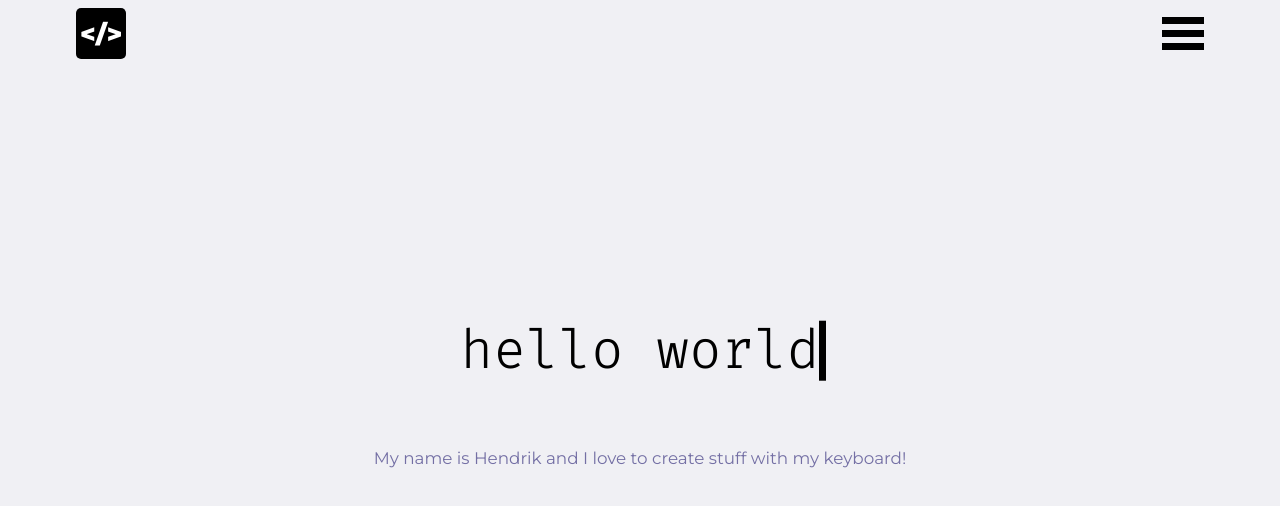
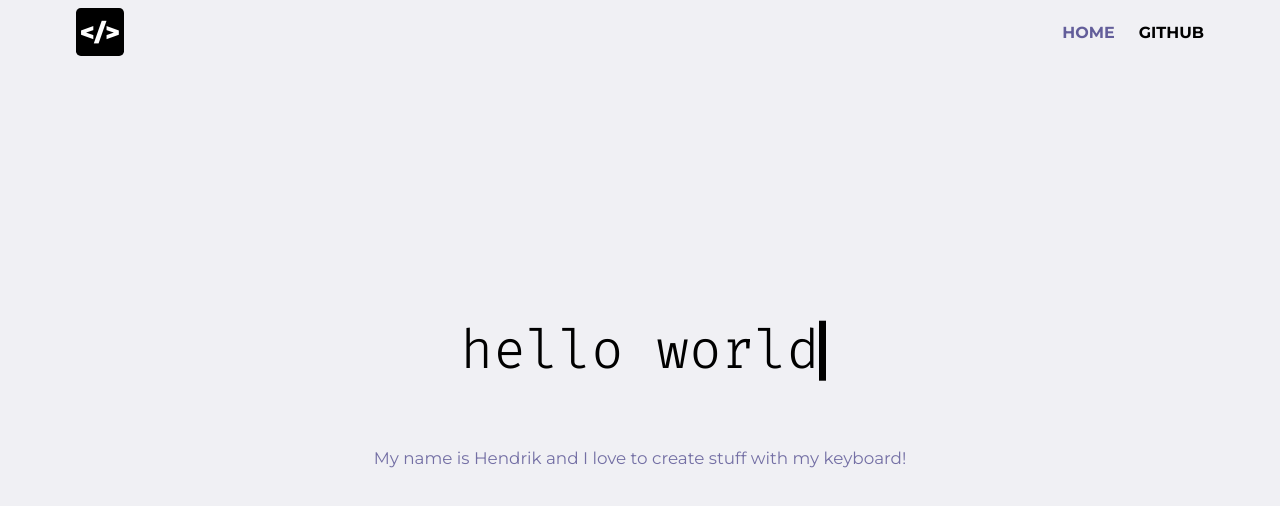
Before and after one commit to Hendro777/hendrik.lind, a plain HTML site: page index.html in a window 1280 px wide. Drawn offline with Linux system fonts and the light colour scheme.

Commit message:
Added header styling for Desktop devices

```diff
--- a/index.html
+++ b/index.html
@@ -31,7 +31,7 @@
                             <a href="" class="nav-link active">Home</a>
                         </li>
                         <li>
-                            <a href="https://github.com/Hendro777" class="nav-link">GitHub</a>
+                            <a href="https://github.com/Hendro777" class="nav-link" target="_blank">GitHub</a>
                         </li>
                     </ul>
                 </nav>
--- a/styles.css
+++ b/styles.css
@@ -17,6 +17,9 @@ body {
     margin: 0;
     background: var(--background);
     font-family: var(--montserrat);
+}
+
+p {
     font-size: clamp(1rem, 1vw + .25rem, 1.3125rem);
 }
 
@@ -47,6 +50,7 @@ a {
     position: relative;
     display: flex;
     justify-content: space-between;
+    align-items: center;
     padding-block: .5em;
 }
 
@@ -211,6 +215,32 @@ a {
     animation-delay: 3.5s;
 }
 
+/* Desktop */
+@media (min-width: 750px) {
+    .nav-toggle-label {
+        display: none;
+    }
+
+    .nav {
+        all: unset;
+        position: relative;
+    }
+
+    .nav-list {
+        display: flex;
+        gap: 1.5em;
+        padding-block: 0;
+    }
+
+    .nav-list li + li {
+        margin-top: 0;
+    }
+
+    .nav-link {
+        opacity: 1;
+    }
+}
+
 /* Animations */
 @keyframes typewriter {
     to {
```
